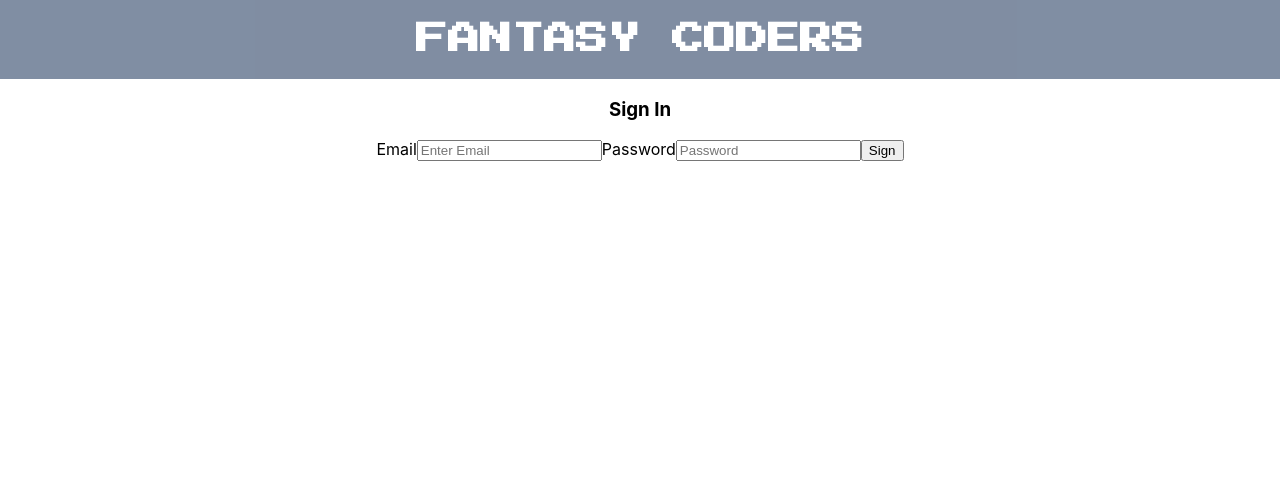
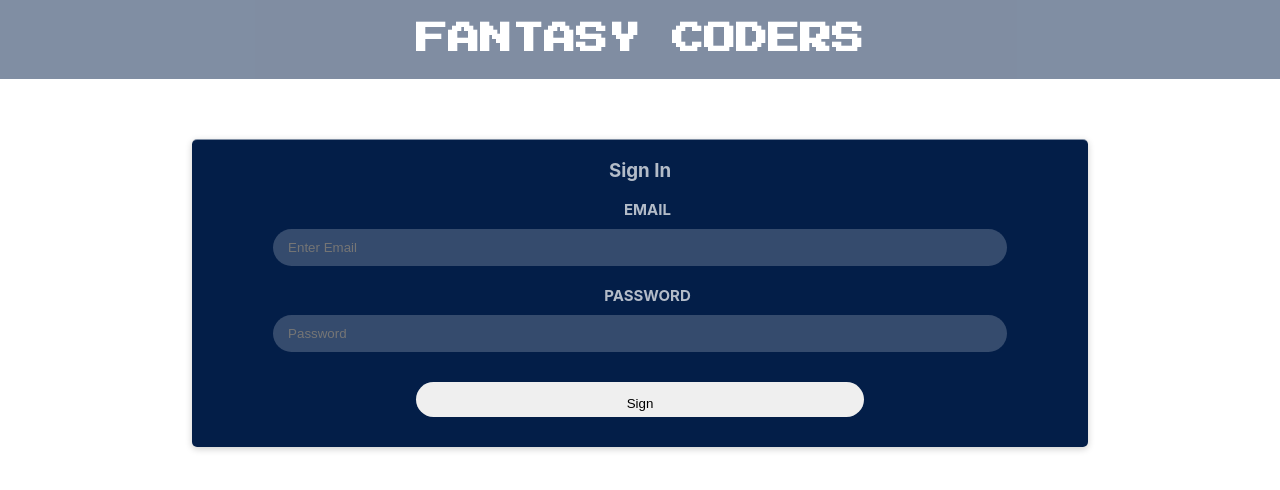
Before and after one commit to ndChang/FantasyCoders, a React (Create React App) app in the folder client/: page /sign-in in a window 1280 px wide. Shown: the top 490 px of the page. Built offline with nearby package versions, Linux system fonts and the light colour scheme.

Commit message:
styled signin form

```diff
--- /dev/null
+++ b/client/src/components/screens/SignIn.css
@@ -0,0 +1,41 @@
+@import url('https://fonts.googleapis.com/css?family=Audiowide|Press+Start+2P&display=swap');
+
+@media only screen and (max-width: 500px) {
+
+}
+
+.signin-container {
+    width: 100%;
+    padding-top: 60px;
+    padding-bottom: 100px;
+}
+
+.signin-form {
+    display: flex;
+    flex-direction: column;
+    height: 100%;
+    width: 70%;
+    background:
+        linear-gradient(
+        #031E48, #031E48);
+    background-size: cover;
+    margin-left: auto;
+    margin-right: auto;
+    border-top: solid 1px rgba(255,255,255,.5);
+    border-radius: 5px;
+    box-shadow: 0px 2px 7px rgba(0,0,0,0.2);
+    overflow: hidden;
+    transition: all .5s ease;
+
+}
+
+.btn-signin {
+    float: left;
+    padding-top: 8px;
+    width: 50%;
+    height: 35px;
+	border: none;
+	border-radius: 20px;
+    margin-top: 10px;
+    margin-bottom: 30px;
+}
--- a/client/src/components/screens/SignIn.jsx
+++ b/client/src/components/screens/SignIn.jsx
@@ -1,5 +1,6 @@
 import React from 'react'
 import { signInUser } from '../../services/auth'
+import './SignIn.css'
 
 
 class SignIn extends React.Component {
@@ -43,7 +44,7 @@ class SignIn extends React.Component {
                 </button>
             )
         } else {
-            return <button type="submit">Sign</button>
+            return <button className="btn-signin" type="submit">Sign</button>
         }
     }
 
@@ -58,6 +59,7 @@ class SignIn extends React.Component {
                     <form onSubmit={this.onSignIn}>
                         <label>Email</label>
                         <input
+                            className="form-styling"
                             required
                             type="text"
                             name="email"
@@ -67,6 +69,7 @@ class SignIn extends React.Component {
                         />
                         <label>Password</label>
                         <input
+                            className="form-styling"
                             required
                             name="password"
                             value={password}
--- a/client/src/components/screens/SignUp.jsx
+++ b/client/src/components/screens/SignUp.jsx
@@ -1,7 +1,6 @@
 import React from 'react'
 import { signUp, signInUser } from '../../services/auth'
-
-// import './signUp.css'
+import './SignUp.css'
 
 
 class SignUp extends React.Component {
@@ -54,8 +53,6 @@ class SignUp extends React.Component {
                 </button>
             )
         } else
-            return <button type="submit">Sign Up</button>
-
             return <button className="signup" type="submit">Sign Up</button>
     }
     render() {
@@ -103,7 +100,7 @@ class SignUp extends React.Component {
                         <input
                             className="form-styling"
                             required
-                            type="text"
+                            type="password"
                             name="password"
                             value={password}
                             placeholder="Enter a Password"
```
